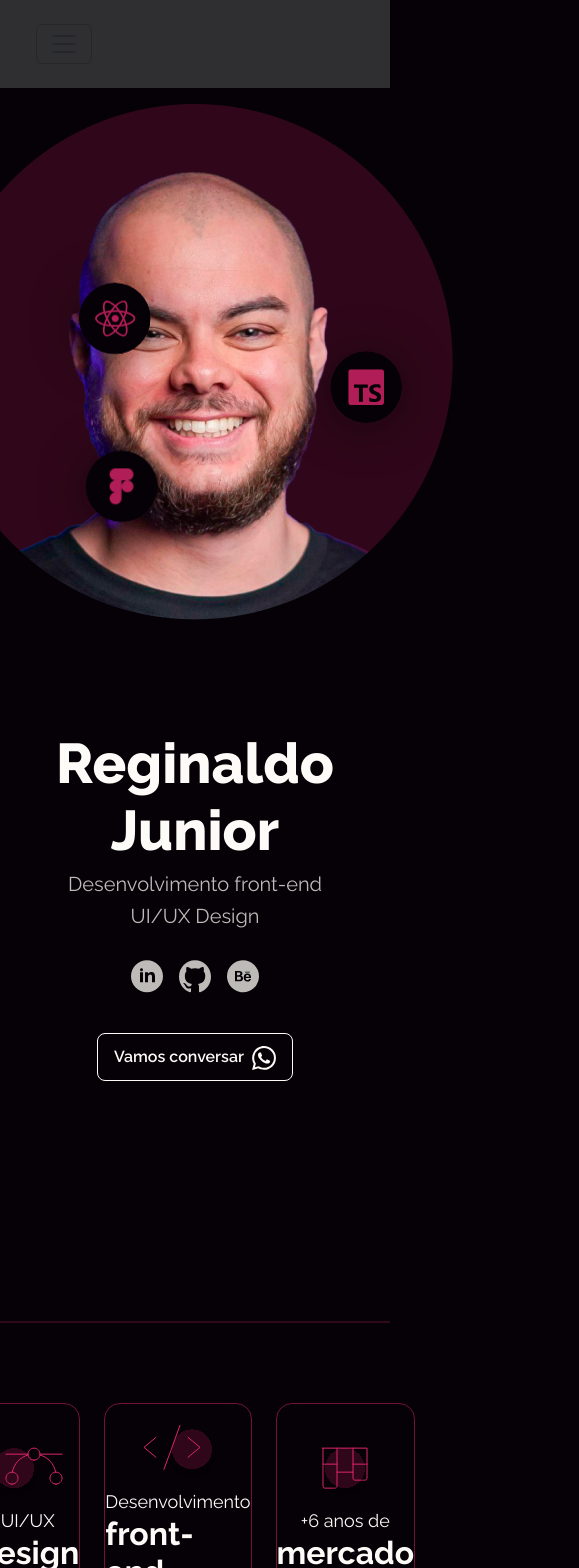
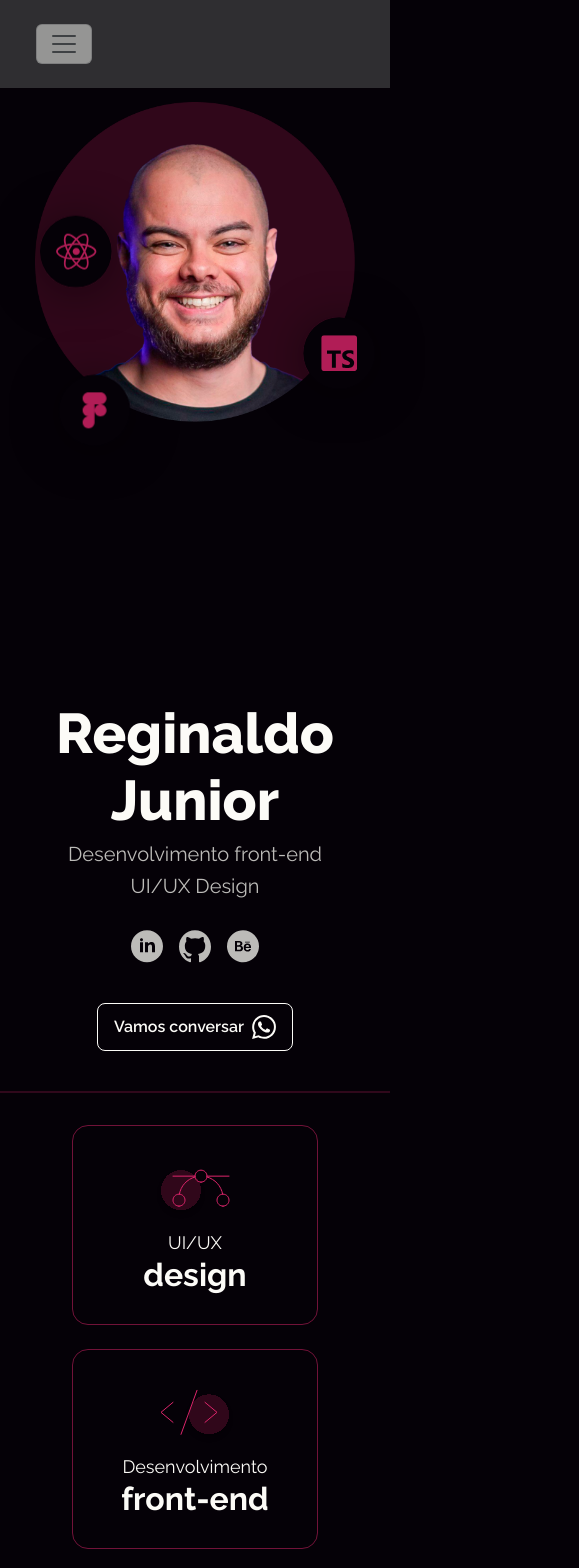
Before and after one commit to reginaldojrrr/meu-site, a Vue app: page / in a window 390 px wide. Shown: the top 1568 px of the page, 579 px wide, since content can reach past the window. Built offline with nearby package versions, Linux system fonts and the light colour scheme; what @splidejs/vue-splide would draw is missing.

Commit message:
Finalizando

```diff
--- a/src/assets/styles/main.scss
+++ b/src/assets/styles/main.scss
@@ -14,14 +14,20 @@ a {
 }
 
 .custom-button {
-    display: inline-flex;
+    display: flex;
     padding: 12px 16px;
     align-items: center;
+    justify-content: center;
     border-radius: 8px;
     border: 1px solid $light0;
     background-color: transparent;
     text-decoration: none;
     height: 48px;
+
+    a {
+        display: flex;
+        align-items: center;
+    }
 
     .label {
         margin-right: 8px;
--- a/src/components/about.vue
+++ b/src/components/about.vue
@@ -19,7 +19,8 @@
                 através da EBAC - Escola Britânica de Artes Criativas e Tecnologia.
             </p>
             <button type="button" class="custom-button">
-                <a href="https://drive.google.com/file/d/1S9UmL5ic0Kc3DapbA3G54i4jP7fd4Ysl/view?usp=sharing" target="_blank">
+                <a href="https://drive.google.com/file/d/1S9UmL5ic0Kc3DapbA3G54i4jP7fd4Ysl/view?usp=sharing"
+                    target="_blank">
                     <span class="label">Baixar CV</span>
                     <svg xmlns="http://www.w3.org/2000/svg" width="24" height="25" viewBox="0 0 24 25" fill="none">
                         <g clip-path="url(#clip0_107_178)">
@@ -79,4 +80,56 @@
         }
     }
 }
+
+@media (max-width: 1024px) {
+    .about {
+        flex-direction: column;
+        margin-top: 40px;
+
+        #avatar2 {
+            left: -26%;
+        }
+
+        &__texts {
+            margin-top: 40px;
+
+            .custom-button {
+                width: 100%;
+            }
+        }
+    }
+}
+
+@media (max-width: 768px) {
+    .about {
+
+        #avatar2 {
+            left: -38%;
+        }
+
+    }
+}
+
+@media (max-width: 425px) {
+    .about {
+
+        #avatar2 {
+            height: 380px;
+
+            #layer2,
+            #layer1 {
+                height: 380px;
+            }
+
+            #layer1 {
+                top: 23px;
+            }
+        }
+
+        &__texts {
+            margin-top: 80px;
+            width: 80%;
+        }
+    }
+}
 </style>
--- a/src/components/contact.vue
+++ b/src/components/contact.vue
@@ -49,4 +49,14 @@
         justify-content: center;
     }
 }
+
+@media (max-width: 1024px) {
+    .title {
+        margin-top: 80px;
+    }
+
+    .cta {
+        margin-bottom: 80px;
+    }
+}
 </style>
--- a/src/components/customFooter.vue
+++ b/src/components/customFooter.vue
@@ -2,7 +2,7 @@
     <span class="footer">
         <ul>
                     <li>
-                        <a href="https://www.linkedin.com/in/reginaldo-jrr/">
+                        <a href="https://www.linkedin.com/in/reginaldo-jrr/" target="_blank">
                             <svg xmlns="http://www.w3.org/2000/svg" width="32" height="33" viewBox="0 0 32 33" fill="none">
                                 <path fill-rule="evenodd" clip-rule="evenodd"
                                     d="M32 16.2383C32 7.40228 24.837 0.238281 15.9999 0.238281C7.16301 0.238281 0 7.40239 0 16.2383C0 25.0743 7.1629 32.2383 15.9999 32.2383C24.837 32.2383 32 25.0744 32 16.2383ZM12.012 22.2223H9.01599V12.2362H12.012V22.2223ZM17.0101 13.5934C17.933 12.4213 19.234 11.8903 20.688 11.8903C22.143 11.8903 24.007 12.6163 24.0071 16.5534V22.2214H21.0111V16.7764C21.0111 15.6593 20.687 14.5423 19.3731 14.5423C18.0591 14.5423 17.0101 15.6593 17.0101 16.8044V22.2224H14.0031V12.2034H17.0101V13.5934ZM12 9.73825C12 10.5663 11.328 11.2383 10.5 11.2383C9.67198 11.2383 8.99995 10.5664 8.99995 9.73835C8.99995 8.91034 9.67198 8.23831 10.5 8.23831C11.328 8.23831 12 8.91023 12 9.73825Z"
@@ -11,7 +11,7 @@
                         </a>
                     </li>
                     <li>
-                        <a href="https://github.com/reginaldojrrr">
+                        <a href="https://github.com/reginaldojrrr" target="_blank">
                             <svg xmlns="http://www.w3.org/2000/svg" width="32" height="33" viewBox="0 0 32 33" fill="none">
                                 <path fill-rule="evenodd" clip-rule="evenodd"
                                     d="M16 0.238281C7.16 0.238281 0 7.57938 0 16.643C0 23.9021 4.58 30.0333 10.94 32.2069C11.74 32.3505 12.04 31.8583 12.04 31.4277C12.04 31.0381 12.02 29.7462 12.02 28.3723C8 29.1311 6.96 27.3676 6.64 26.4448C6.46 25.9732 5.68 24.5172 5 24.1276C4.44 23.82 3.64 23.0613 4.98 23.0408C6.24 23.0203 7.14 24.2302 7.44 24.7223C8.88 27.2035 11.18 26.5063 12.1 26.0757C12.24 25.0094 12.66 24.2917 13.12 23.8816C9.56 23.4714 5.84 22.0565 5.84 15.7817C5.84 13.9977 6.46 12.5213 7.48 11.373C7.32 10.9629 6.76 9.28137 7.64 7.02573C7.64 7.02573 8.98 6.5951 12.04 8.70721C13.32 8.3381 14.68 8.15355 16.04 8.15355C17.4 8.15355 18.76 8.3381 20.04 8.70721C23.1 6.5746 24.44 7.02573 24.44 7.02573C25.32 9.28137 24.76 10.9629 24.6 11.373C25.62 12.5213 26.24 13.9772 26.24 15.7817C26.24 22.077 22.5 23.4714 18.94 23.8816C19.52 24.3942 20.02 25.3785 20.02 26.9164C20.02 29.1106 20 30.8741 20 31.4277C20 31.8583 20.3 32.371 21.1 32.2069C27.42 30.0333 32 23.8816 32 16.643C32 7.57938 24.84 0.238281 16 0.238281Z"
@@ -20,7 +20,7 @@
                         </a>
                     </li>
                     <li>
-                        <a href="https://www.behance.net/reginaldo-jr">
+                        <a href="https://www.behance.net/reginaldo-jr" target="_blank">
                             <svg xmlns="http://www.w3.org/2000/svg" width="32" height="33" viewBox="0 0 32 33" fill="none">
                                 <path
                                     d="M20.4161 14.9423C20.1933 14.9414 19.9727 14.987 19.7686 15.0763C19.5644 15.1655 19.3812 15.2964 19.2306 15.4606C19.08 15.6248 18.9653 15.8186 18.8939 16.0297C18.8225 16.2407 18.796 16.4644 18.8161 16.6863H22.1121C22.1333 16.456 22.1045 16.2239 22.0275 16.006C21.9504 15.788 21.8271 15.5892 21.6659 15.4235C21.5047 15.2577 21.3095 15.1289 21.0938 15.0458C20.878 14.9627 20.6468 14.9274 20.4161 14.9423Z"
--- a/src/components/customHeader.vue
+++ b/src/components/customHeader.vue
@@ -77,6 +77,7 @@ header {
 
         .navbar-nav {
             gap: 24px;
+            margin: 0;
         }
 
         .nav-link {
@@ -95,7 +96,16 @@ header {
             font-weight: 700;
         }
     }
+}
 
+.navbar-toggler {
+        background-color: rgba(252, 251, 247, 0.50)
+    }
 
-}
+    .navbar-nav:first-child {
+        margin-top: 24px;
+    }
+    .nav-item {
+        margin: 8px 0;
+    }
 </style>
--- a/src/components/home.vue
+++ b/src/components/home.vue
@@ -214,6 +214,7 @@
         align-items: center;
         justify-content: center;
         position: static;
+
         .textsCta {
             display: flex;
             flex-direction: column;
@@ -225,7 +226,7 @@
                 align-items: center;
                 text-align: center;
                 position: static;
-                margin-top: 430px;
+                margin-top: 400px;
             }
 
             ul {
@@ -234,48 +235,86 @@
         }
 
         .avatar {
-        margin-top: -60px;
+            margin-top: -160px;
         }
 
         #react {
             position: absolute;
-        top: 28%;
+            top: 20%;
             left: 18%;
         }
 
         #ts {
             position: absolute;
-        top: 36%;
+            top: 30%;
             left: 67%;
         }
 
         #figma {
             position: absolute;
-        top: 48%;
+            top: 38%;
             left: 18%;
         }
     }
+
+    .divider1 {
+        margin-top: 40px;
+    }
+}
+
+#area {
+    margin: 32px 0;
 }
 
 @media (max-width: 768px) {
     .home {
         #react {
             position: absolute;
-        top: 28%;
+            top: 20%;
             left: 8%;
         }
 
         #ts {
             position: absolute;
-        top: 36%;
+            top: 32%;
             left: 72%;
         }
 
         #figma {
             position: absolute;
-        top: 48%;
+            top: 39%;
             left: 9%;
         }
+    }
+}
+
+@media (max-width: 425px) {
+    .home {
+        .avatar {
+            img {
+                height: 320px;
+            }
+        }
+
+        #react {
+            top: 20%;
+            left: -2%;
+        }
+
+        #ts {
+            top: 32%;
+            left: 65%;
+        }
+
+        #figma {
+            top: 39%;
+            left: 2%;
+        }
+    }
+
+    #area {
+        flex-direction: column;
+        align-items: center;
     }
 }
 
--- a/src/components/skills.vue
+++ b/src/components/skills.vue
@@ -408,4 +408,11 @@
         }
     }
 }
+
+@media (max-width: 1024px) {
+    .title {
+        margin-top: 80px;
+    }
+}
+
 </style>
--- a/src/components/testimonies.vue
+++ b/src/components/testimonies.vue
@@ -10,7 +10,7 @@
         </div>
     </div>
     <div class="cards">
-        <div class="card col-4">
+        <div class="card">
             <p class="quote">
                 “Posso afirmar que, no que diz respeito a Produto e Design, ele é um profissional de altíssimo nível. Além
                 disso, o Reginaldo apresenta um grande diferencial no âmbito tecnológico. Além das habilidades em design,
@@ -24,7 +24,7 @@
                 </div>
             </div>
         </div>
-        <div class="card col-4">
+        <div class="card">
             <p class="quote">
                 “Foi uma das pessoas chave para a criação do nosso Design System open-source, o Smash DS, e na criação de
                 diversos processos e rituais de coesão entre os times de design e desenvolvimento. Sob a perspectiva de soft
@@ -38,7 +38,7 @@
                 </div>
             </div>
         </div>
-        <div class="card col-4">
+        <div class="card">
             <p class="quote">
                 “Trabalhar com o Reginaldo é gratificante, sempre organizado e comprometido, faz entregas que facilitam
                 demais a vida dos desenvolvedores. Tem conhecimento amplo na área de UX, além de aprofundar muito e entender
@@ -52,7 +52,7 @@
                 </div>
             </div>
         </div>
-        <div class="card col-4">
+        <!-- <div class="card">
             <p class="quote">
                 “O Reginaldo é um dos profissionais mais incríveis que eu tive o prazer de trabalhar! Um Sênior PD em toda a
                 sua glória, que tem o técnico super afiado, abraça os desafios, traz boas referências para o time, e ainda
@@ -66,7 +66,7 @@
                 </div>
             </div>
         </div>
-        <div class="card col-4">
+        <div class="card">
             <p class="quote">
                 “Cara, Regis é muito firmeza. Além de resolver as coisas com a qualidade de ponta, é um grande ouvinte e
                 conselheiro. Sempre que preciso de ajuda, posso contar com a sua análise afiada. Sem dúvidas, alguém que eu
@@ -79,7 +79,7 @@
                     <p>Product Designer na Yampi</p>
                 </div>
             </div>
-        </div>
+        </div> -->
     </div>
 </template>
 
@@ -88,8 +88,9 @@
 
 .cards-header {
     display: flex;
-    align-items:last baseline;
+    align-items: last baseline;
     justify-content: space-between;
+
     .title {
         margin-top: 160px;
 
@@ -149,4 +150,16 @@
         }
     }
 }
+
+@media (max-width: 1024px) {
+
+    .cards-header {
+        .title {
+            margin-top: 80px;
+        }
+    }
+    .cards {
+        flex-direction: column;
+    }
+}
 </style>
```
Also changed, not shown: src/components/portfolio.vue (+87 -14 lines). Lines whose indentation alone changed are shown as unchanged.
